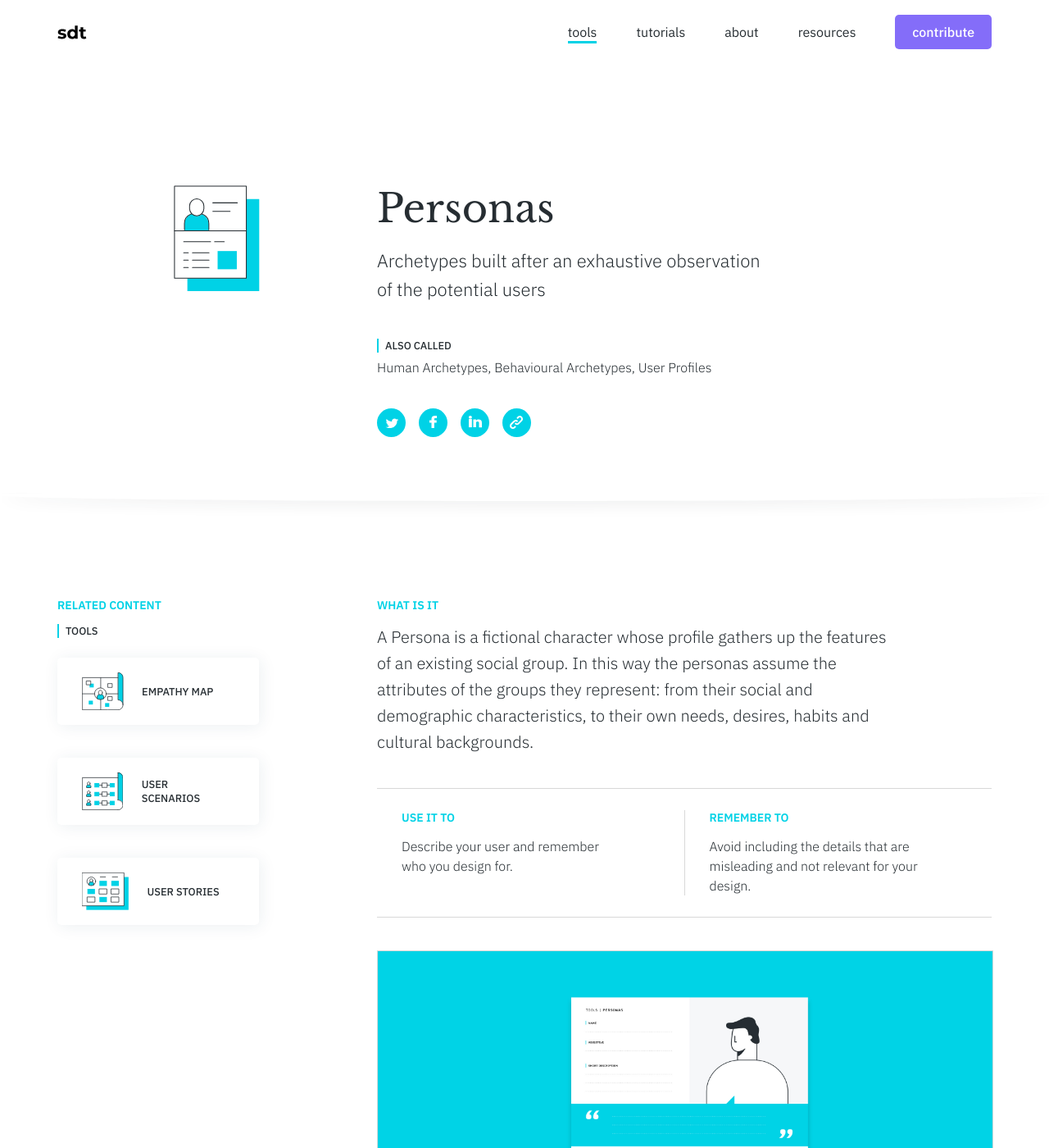
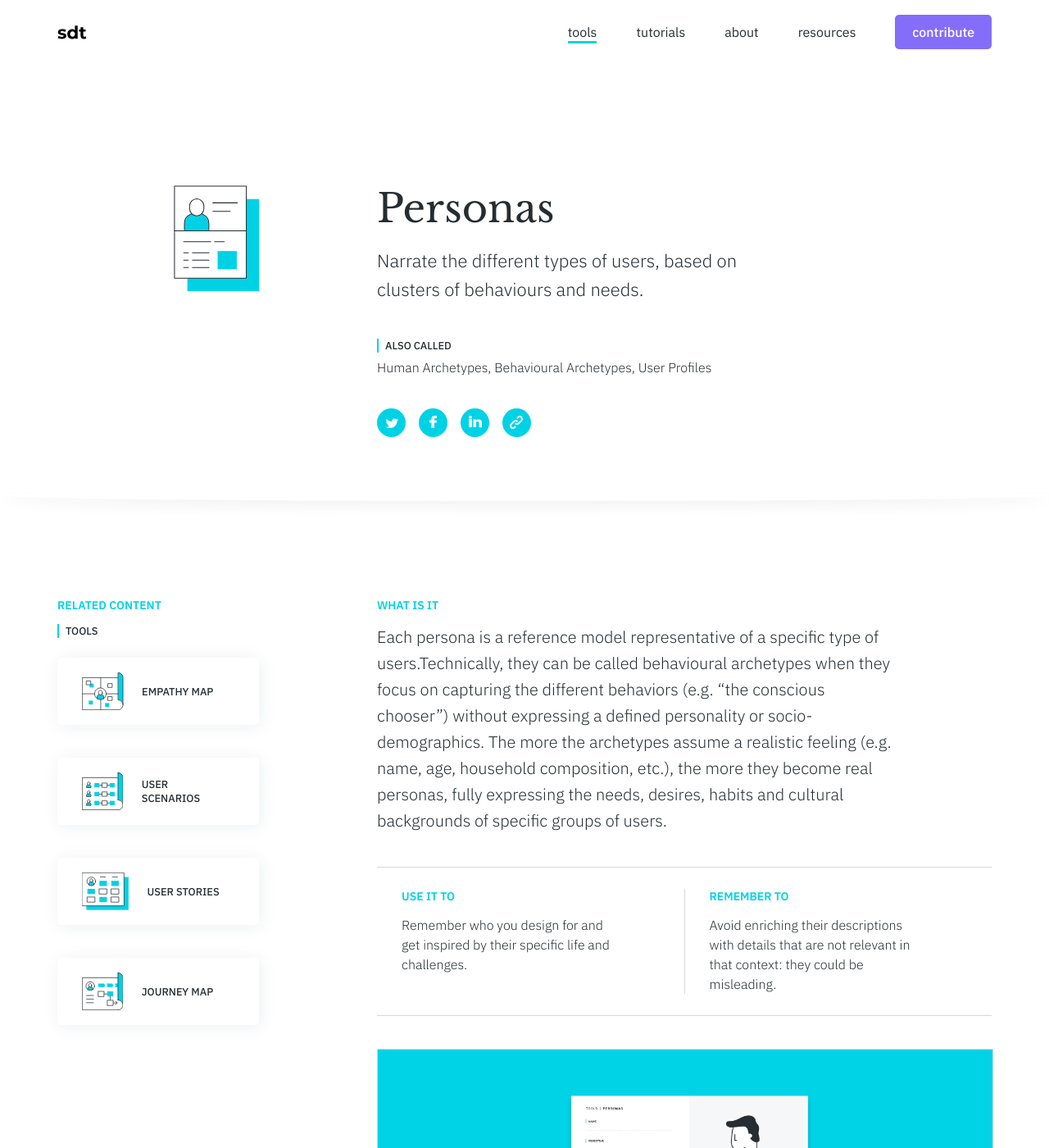
Before and after one commit to service-design-tools/sdt-website, a Jekyll site: the page built from _tools/personas.md, in a window 1280 px wide and 1400 px high. Shown: the whole window at 82% size. Built offline with Jekyll 4.4.1, drawn with Linux system fonts in a browser that asks for light colours.

Commit message:
Update tool “personas”

```diff
--- a/_tools/personas.md
+++ b/_tools/personas.md
@@ -1,14 +1,18 @@
 ---
 title: Personas
-subtitle: Archetypes built after an exhaustive observation of the potential users
+subtitle: >-
+  Narrate the different types of users, based on clusters of behaviours and
+  needs.
 properties:
   how:
-    - Maps
+    - Narratives
   what:
     - Context
-    - Experience
   when:
     - Research
+    - Ideation
+    - Prototyping
+    - Implementation
   who:
     - Experts
     - Stakeholders
@@ -43,10 +47,13 @@ related:
     - Empathy Map
     - User Scenarios
     - User Stories
-use: Describe your user and remember who you design for.
+    - Journey Map
+use: >-
+  Remember who you design for and get inspired by their specific life and
+  challenges.
 reminder: >-
-  Avoid including the details that are misleading and not relevant for your
-  design.
+  Avoid enriching their descriptions with details that are not relevant in that
+  context: they could be misleading.
 template:
   file: /assets/images/uploads/template_personas.pdf
   image: /assets/images/uploads/template_personas_preview.jpg
@@ -61,4 +68,4 @@ references:
       (2009) Kim Goodwin, Designing for the Digital Age: How to Create
       Human-centered Products and Services, John Wiley & Sons.
 ---
-A Persona is a fictional character whose profile gathers up the features of an existing social group. In this way the personas assume the attributes of the groups they represent: from their social and demographic characteristics, to their own needs, desires, habits and cultural backgrounds.
+Each persona is a reference model representative of a specific type of users.Technically, they can be called behavioural archetypes when they focus on capturing the different behaviors (e.g. "the conscious chooser") without expressing a defined personality or socio-demographics. The more the archetypes assume a realistic feeling (e.g. name, age, household composition, etc.), the more they become real personas, fully expressing the needs, desires, habits and cultural backgrounds of specific groups of users.
```
